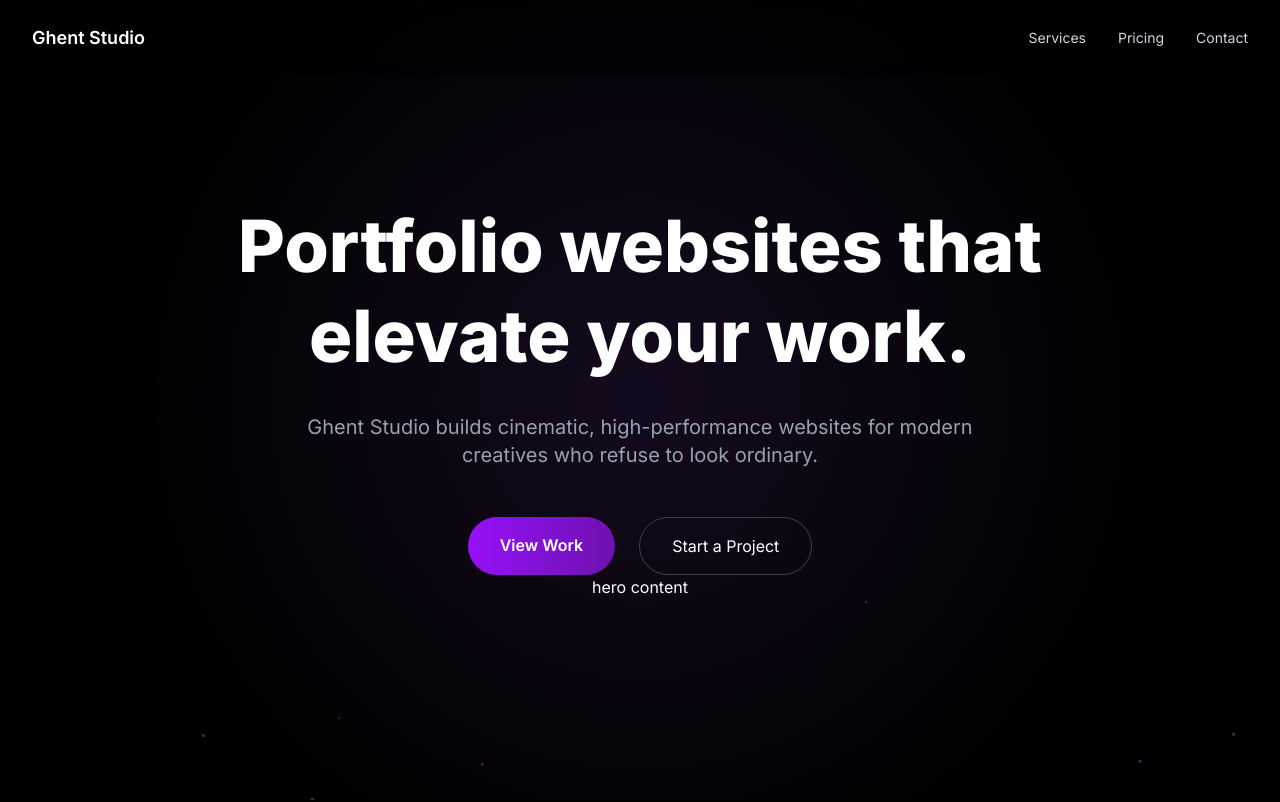
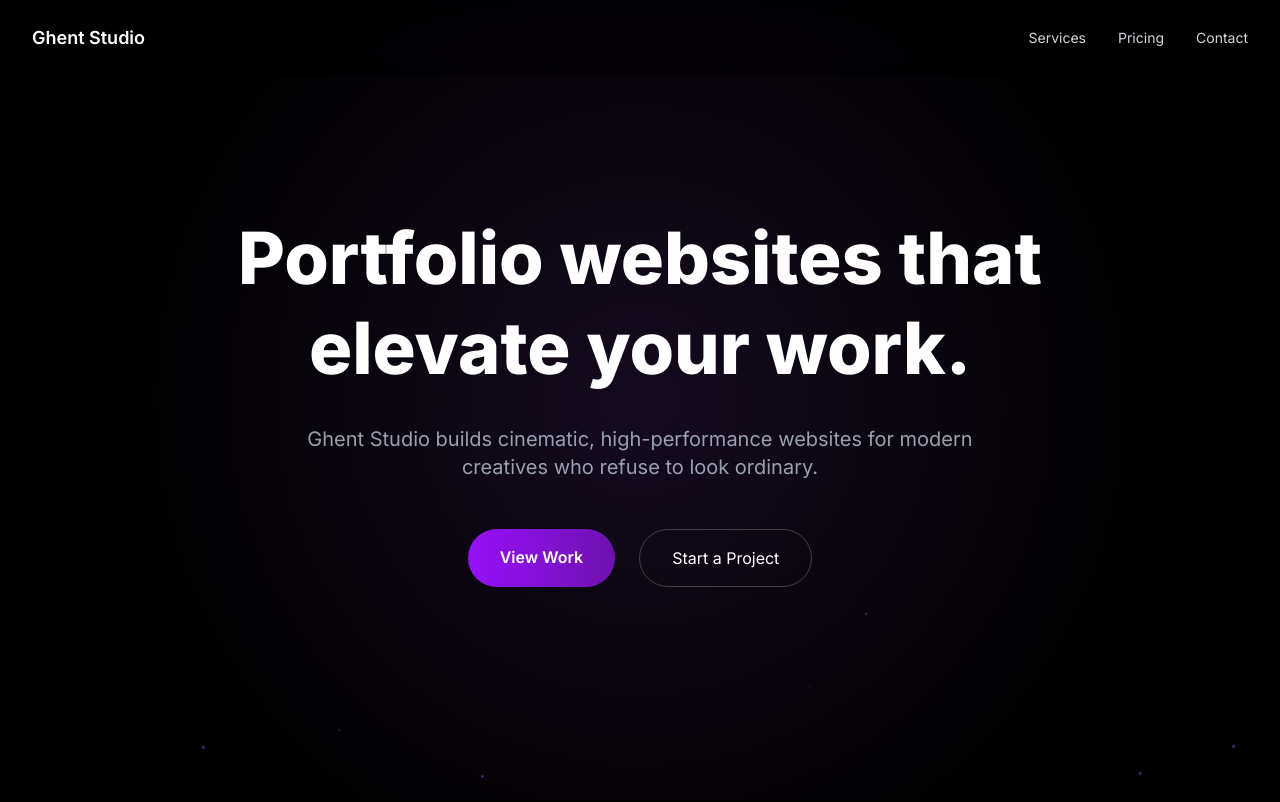
Before and after one commit to raghent/ghent-studio, a React (Vite) app: page / in a window 1280 px wide. Shown: the top 802 px of the page. Built offline with nearby package versions, Linux system fonts and the light colour scheme.

Commit message:
Add technology credibility section

```diff
--- a/src/sections/Hero.jsx
+++ b/src/sections/Hero.jsx
@@ -52,7 +52,7 @@ export default function Hero() {
   <ParticleField />
 
   <div className="relative z-10">
-     hero content
+
   </div>
 </section>
 
```
